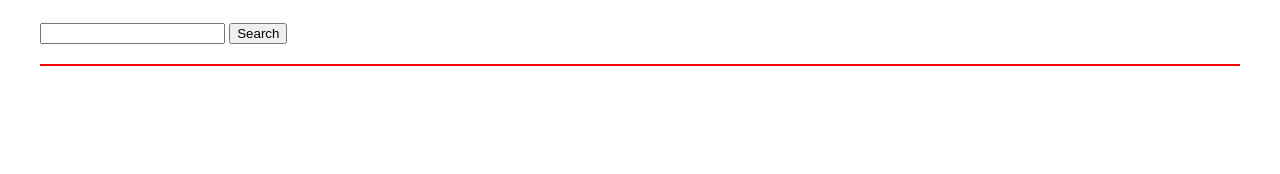
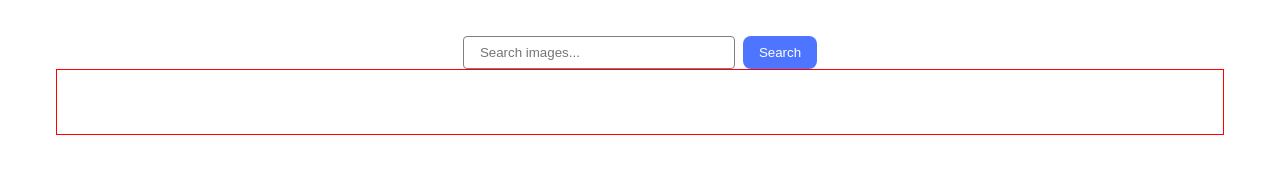
Before and after one commit to Mirana-19/goit-js-hw-12__v2, a website built with Vite: page src/index.html in a window 1280 px wide. Built offline with nearby package versions, Linux system fonts and the light colour scheme; what simplelightbox would draw is missing.

Commit message:
adds styles and loader

```diff
--- a/src/css/gallery.css
+++ b/src/css/gallery.css
@@ -1,7 +1,13 @@
+* {
+  box-sizing: border-box;
+  padding: 0;
+  margin: 0;
+}
+
 .gallery {
   --number-of-cards: 1;
   --gap: 20px;
-
+  padding: 32px 0;
   display: flex;
   flex-direction: column;
   gap: var(--gap);
@@ -10,7 +16,6 @@
 }
 
 .card {
-  box-sizing: border-box;
   width: 100%;
   height: 300px;
   overflow: hidden;
@@ -83,3 +88,31 @@
 .button__load-more {
   display: none;
 }
+
+.form__input {
+  width: 272px;
+  margin-right: 8px;
+  padding: 8px 16px;
+
+  border-radius: 4px;
+  color: #808080;
+  border: 1px solid #808080;
+}
+
+.header__form {
+  display: flex;
+  justify-content: center;
+}
+
+.button {
+  padding: 8px 16px;
+  border-radius: 8px;
+  cursor: pointer;
+  border: none;
+  background-color: #4e75ff;
+  color: #fff;
+}
+
+.button__load-more {
+  margin: 0 auto;
+}
--- a/src/css/header.css
+++ b/src/css/header.css
@@ -1,5 +1,5 @@
 .header {
-  padding: 20px 0;
+  padding-top: 36px;
 }
 .nav {
   display: flex;
@@ -42,3 +42,12 @@
 .nav-link.active::after {
   background: #747bff;
 }
+
+.loader {
+  text-align: center;
+  display: none;
+}
+
+.loader.visible {
+  display: block;
+}
--- a/src/index.html
+++ b/src/index.html
@@ -12,7 +12,12 @@
     <header class="header">
       <div class="container">
         <form class="header__form form">
-          <input type="text" class="form__input" name="input" />
+          <input
+            type="text"
+            class="form__input"
+            name="input"
+            placeholder="Search images..."
+          />
           <button type="submit" class="button form__button">Search</button>
         </form>
       </div>
@@ -21,6 +26,7 @@
       <section class="photos">
         <div class="container">
           <section class="gallery"></section>
+          <p class="loader">Loading images, please wait...</p>
           <button class="button button__load-more" type="button">
             Load more
           </button>
--- a/src/js/main.js
+++ b/src/js/main.js
@@ -9,6 +9,7 @@ import 'simplelightbox/dist/simple-lightbox.min.css';
 const gallery = document.querySelector('.gallery');
 const form = document.querySelector('.form');
 const loadMoreBtn = document.querySelector('.button__load-more');
+const loader = document.querySelector('.loader');
 
 const galleryLB = new SimpleLightbox('.gallery a');
 
@@ -23,16 +24,22 @@ loadMoreBtn.addEventListener('click', loadMoreImages);
 
 function handleSearch(e) {
   e.preventDefault();
+  toggleLoader();
+
   query = e.target.elements.input.value.trim();
   page = 1;
+
   if (!query) {
+    toggleLoader();
+
     return iziToast.error({
       position: 'topRight',
       message: 'Please, type a query!',
     });
   }
 
-  getData(query).then(res => {
+  getData(query)
+    .then(res => {
       const images = res.data.hits;
       totalHits = res.data.totalHits;
       totalPages = Math.ceil(totalHits / limit);
@@ -49,7 +56,8 @@ function handleSearch(e) {
         render(gallery, markup);
         galleryLB.refresh();
       }
-  });
+    })
+    .finally(toggleLoader());
 
   e.target.reset();
 }
@@ -81,3 +89,7 @@ function toggleLoadMore(page, totalPages) {
     loadMoreBtn.style.display = 'block';
   }
 }
+
+function toggleLoader() {
+  loader.classList.toggle('visible');
+}
```
Lines whose indentation alone changed are shown as unchanged.
